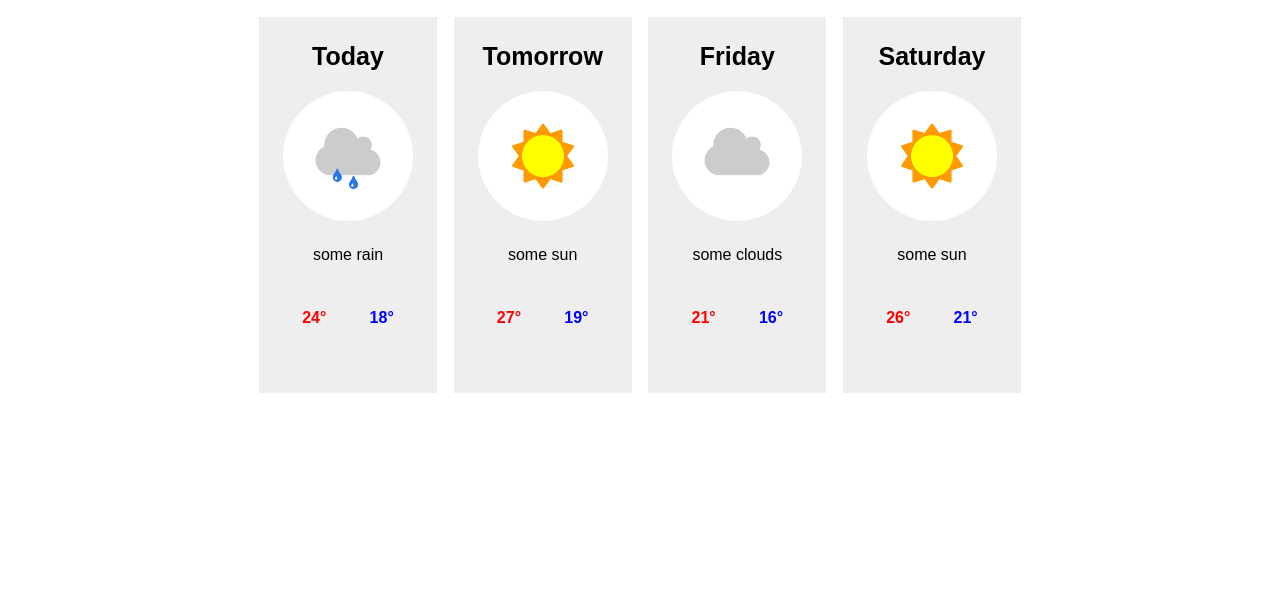
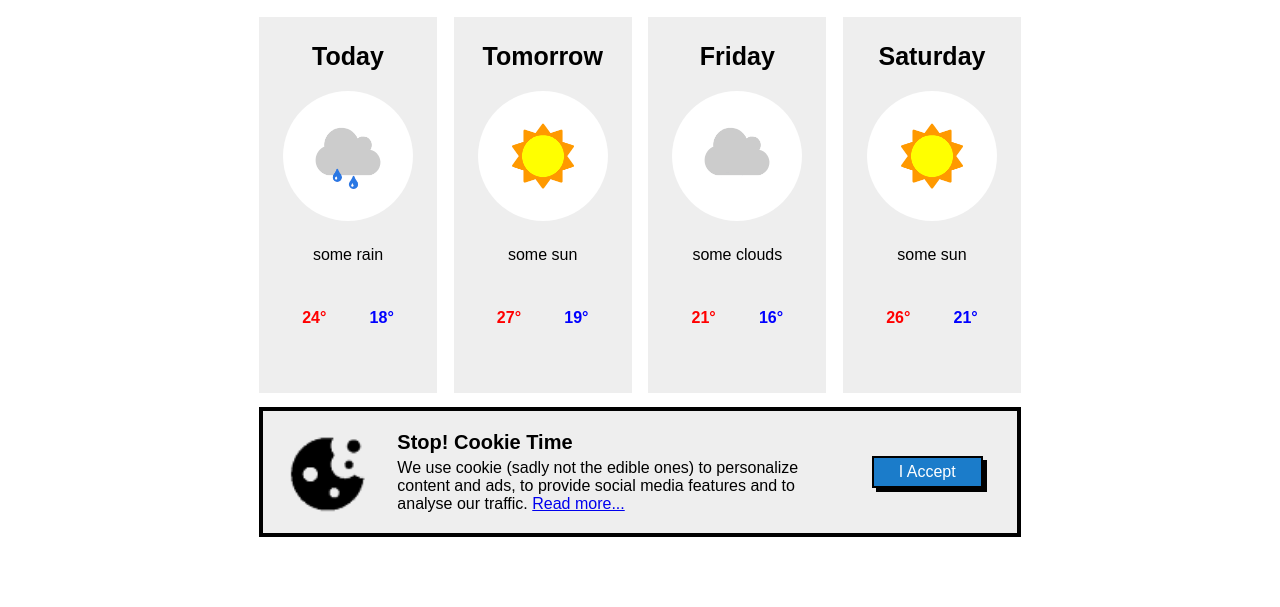
Before and after one commit to jacobhcs/Dojo-Weather, a plain HTML site: page index.html in a window 1280 px wide. Shown: the part 193-800 px from the top of the page. Drawn offline with Linux system fonts and the light colour scheme.

Commit message:
revert changes back

```diff
--- a/style.css
+++ b/style.css
@@ -130,7 +130,7 @@ section p {
   position: fixed;
   left: 250px;
   right: 250px;
-  top: 1080px;
+  top: 580px;
 }
 
 button {
```
